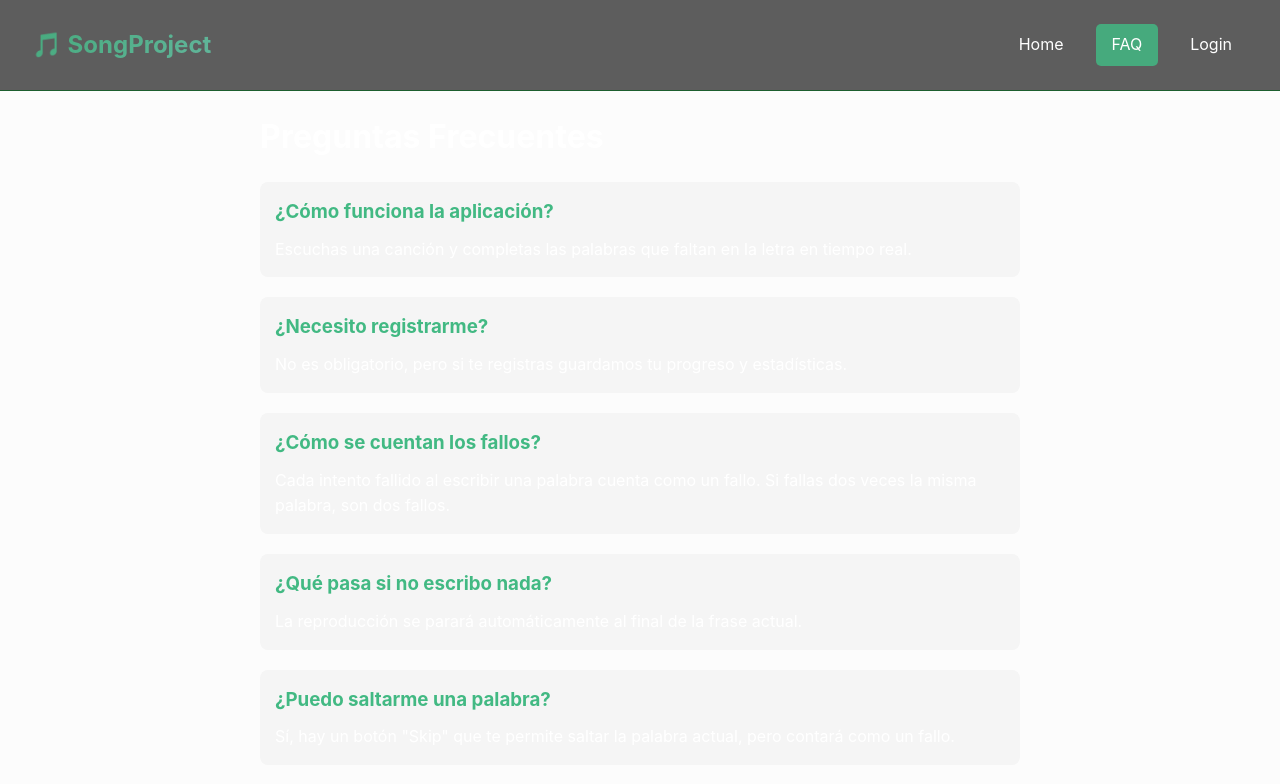
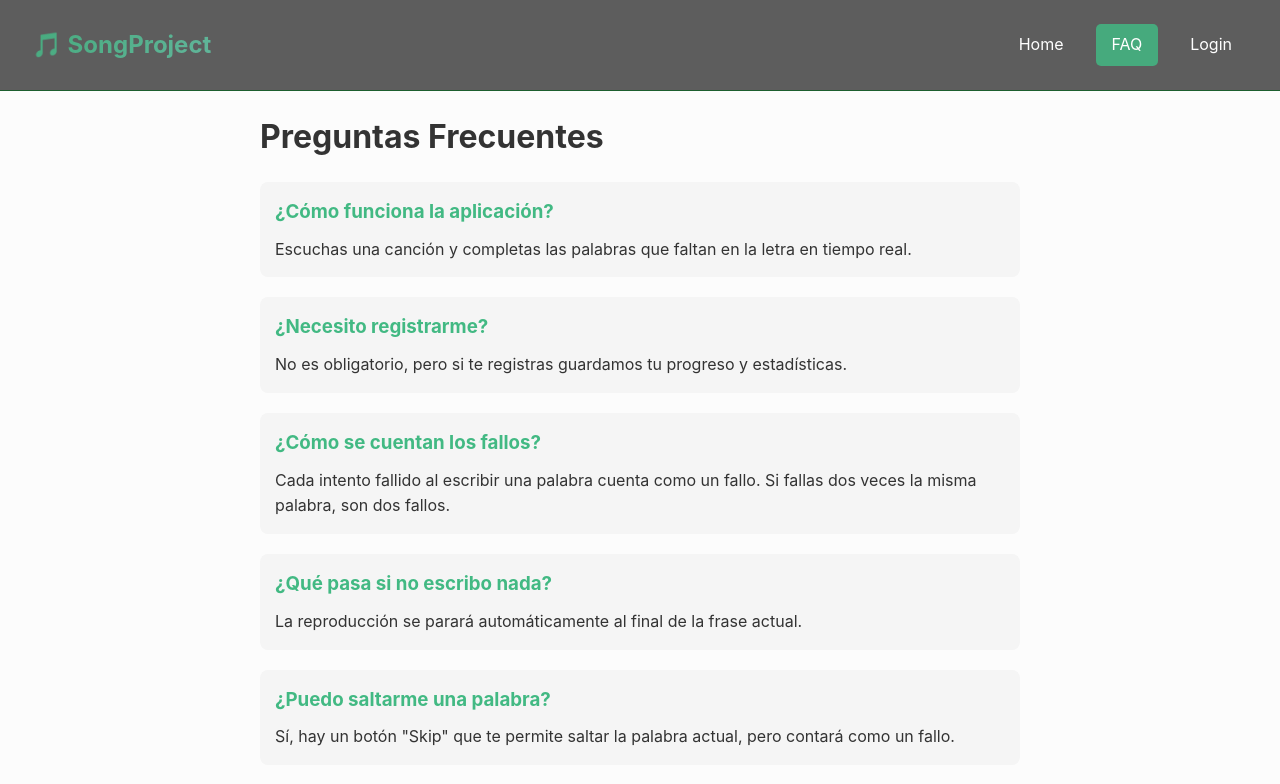
Before and after one commit to CrisGP15/PSI_P4, a Vue app in the folder frontend/: page /faq in a window 1280 px wide. Shown: the top 784 px of the page. Built offline with nearby package versions, Linux system fonts and the light colour scheme; no server answers.

Commit message:
arreglado estilo y reasignado colores de estilo

```diff
--- a/frontend/src/views/FaqView.vue
+++ b/frontend/src/views/FaqView.vue
@@ -36,6 +36,7 @@
 
 <style scoped>
 .faq {
+  color: #333;
   max-width: 800px;
   margin: 0 auto;
   padding: 20px;
--- a/frontend/src/views/Login.vue
+++ b/frontend/src/views/Login.vue
@@ -50,6 +50,7 @@ async function handleLogin() {
 
 <style scoped>
 .login {
+  color: #333;
   max-width: 400px;
   margin: 50px auto;
   padding: 20px;
```
